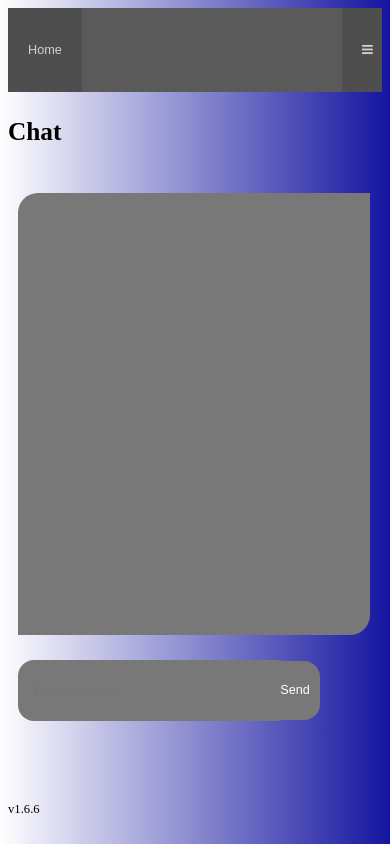
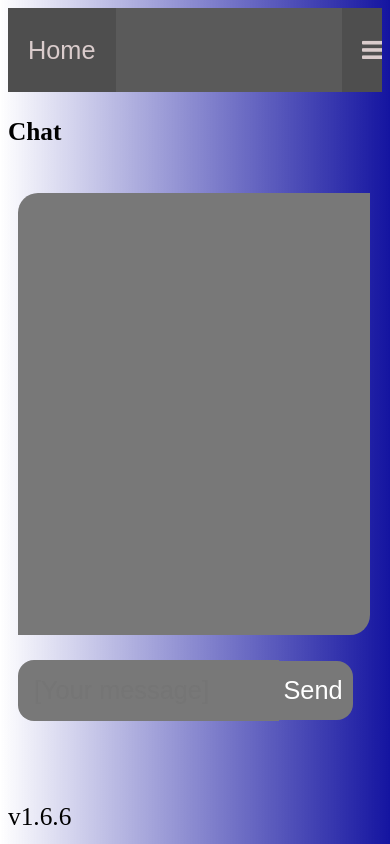
Before and after one commit to ProfHaxx/WebChat, a website: page index.html in a window 390 px wide. Drawn offline with nearby package versions, Linux system fonts and the light colour scheme; no server answers.

Commit message:
v1.6.6.1 [Mobile Version - Semistable / Font Fix II]

```diff
--- a/style.css
+++ b/style.css
@@ -3,7 +3,7 @@
 @media screen {
     body {
         background-image: linear-gradient(to right, rgba(20, 20, 160, 0), rgba(20, 20, 160, 1));
-        font-size: 1.5vh;
+        font-size: 3vh;
     }
 
     /* Whole Navigation Bar*/
```
